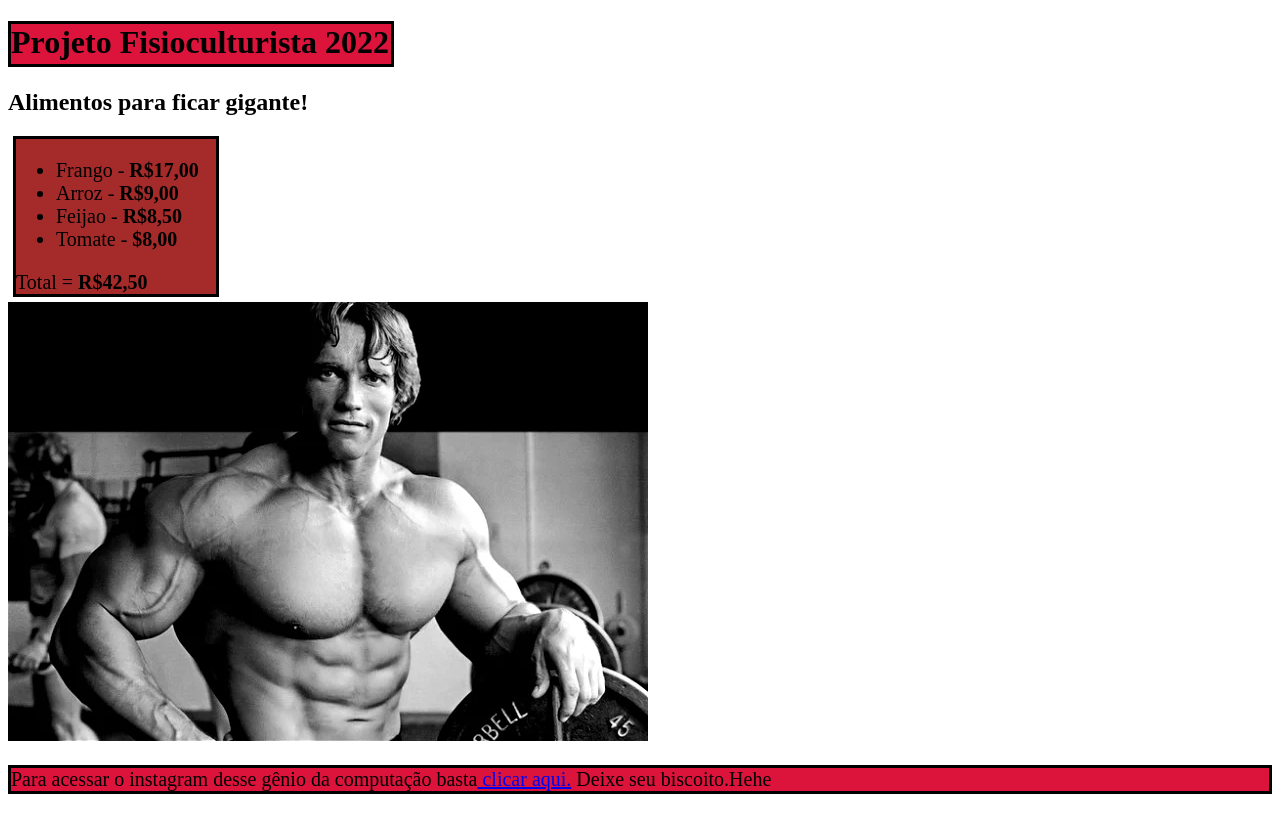
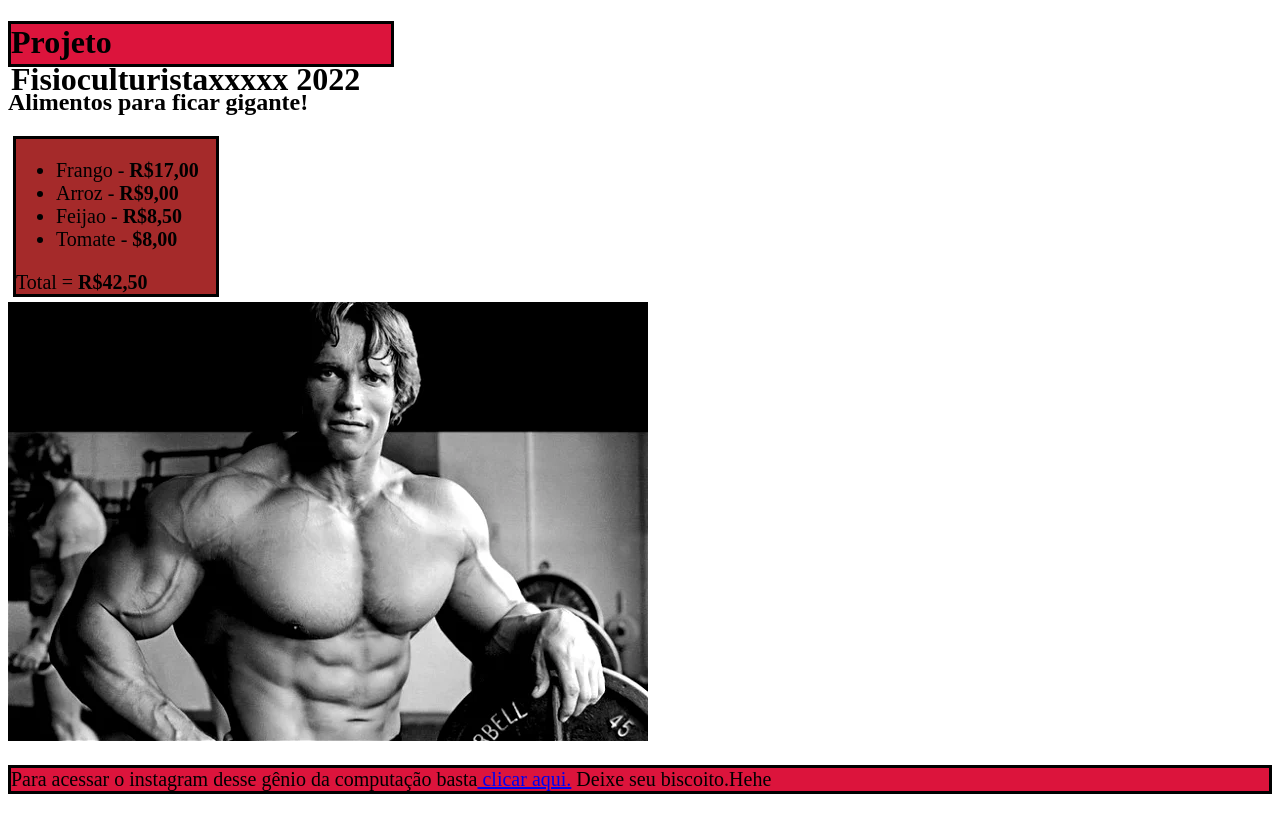
Before and after one commit to Leo-Schimdt/Exercicio.lista, a plain HTML site: page index.html in a window 1280 px wide. Drawn offline with Linux system fonts and the light colour scheme.

Commit message:
Adicionado xxx no fisioculturista

```diff
--- a/index.html
+++ b/index.html
@@ -8,7 +8,7 @@
     <link rel="stylesheet" href="style.css">
 </head>
 <body>
-    <h1>Projeto Fisioculturista 2022</h1>
+    <h1>Projeto Fisioculturistaxxxxx 2022</h1>
     <h2>Alimentos para ficar gigante!</h2>
     <div class="lista">
         <ul>
```
